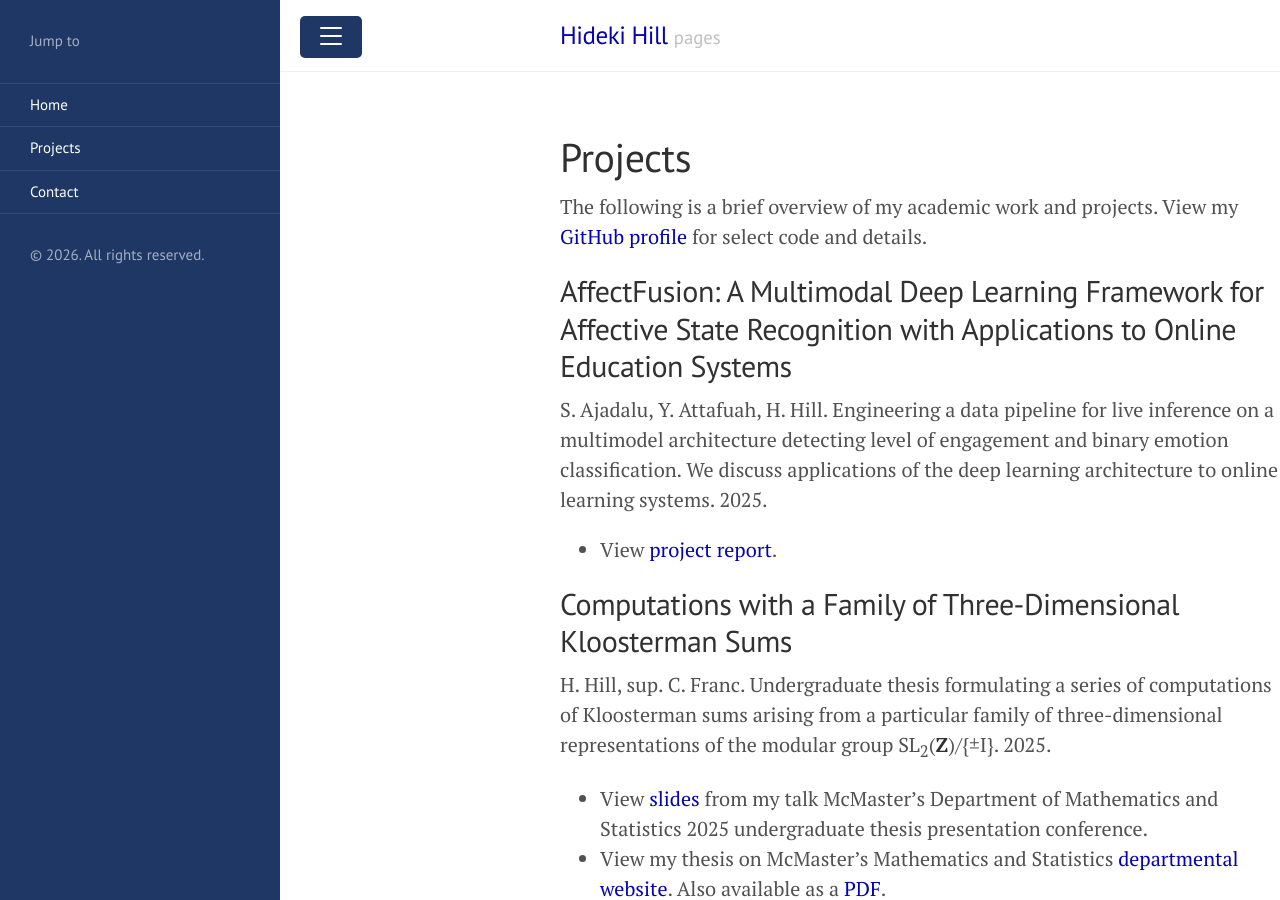
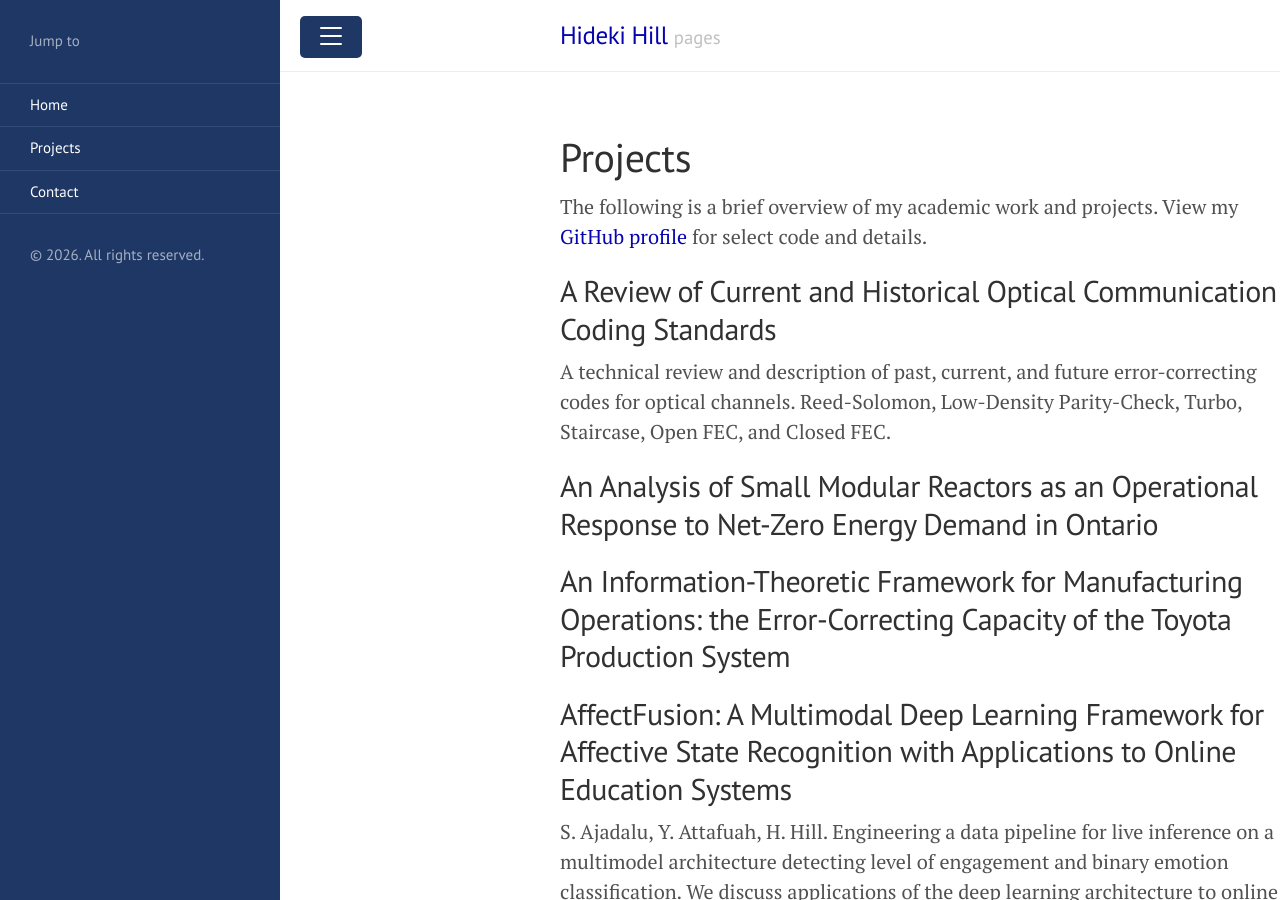
Before and after one commit to hidekihill/hidekihill.github.io, a Jekyll site: the page built from projects.md, in a window 1280 px wide and 900 px high. Built offline with Jekyll 4.4.1, drawn with Linux system fonts in a browser that asks for light colours.

Commit message:
Update projects.md

```diff
--- a/projects.md
+++ b/projects.md
@@ -4,6 +4,13 @@ title: Projects
 ---
 
 The following is a brief overview of my academic work and projects. View my <a href="https://github.com/hidekihill">GitHub profile</a> for select code and details.
+
+## A Review of Current and Historical Optical Communication Coding Standards
+A technical review and description of past, current, and future error-correcting codes for optical channels. Reed-Solomon, Low-Density Parity-Check, Turbo, Staircase, Open FEC, and Closed FEC.
+
+## An Analysis of Small Modular Reactors as an Operational Response to Net-Zero Energy Demand in Ontario
+
+## An Information-Theoretic Framework for Manufacturing Operations: the Error-Correcting Capacity of the Toyota Production System
 
 ## AffectFusion: A Multimodal Deep Learning Framework for Affective State Recognition with Applications to Online Education Systems
 S. Ajadalu, Y. Attafuah, H. Hill. Engineering a data pipeline for live inference on a multimodel architecture detecting level of engagement and binary emotion classification. We discuss applications of the deep learning architecture to online learning systems. 2025.
```
